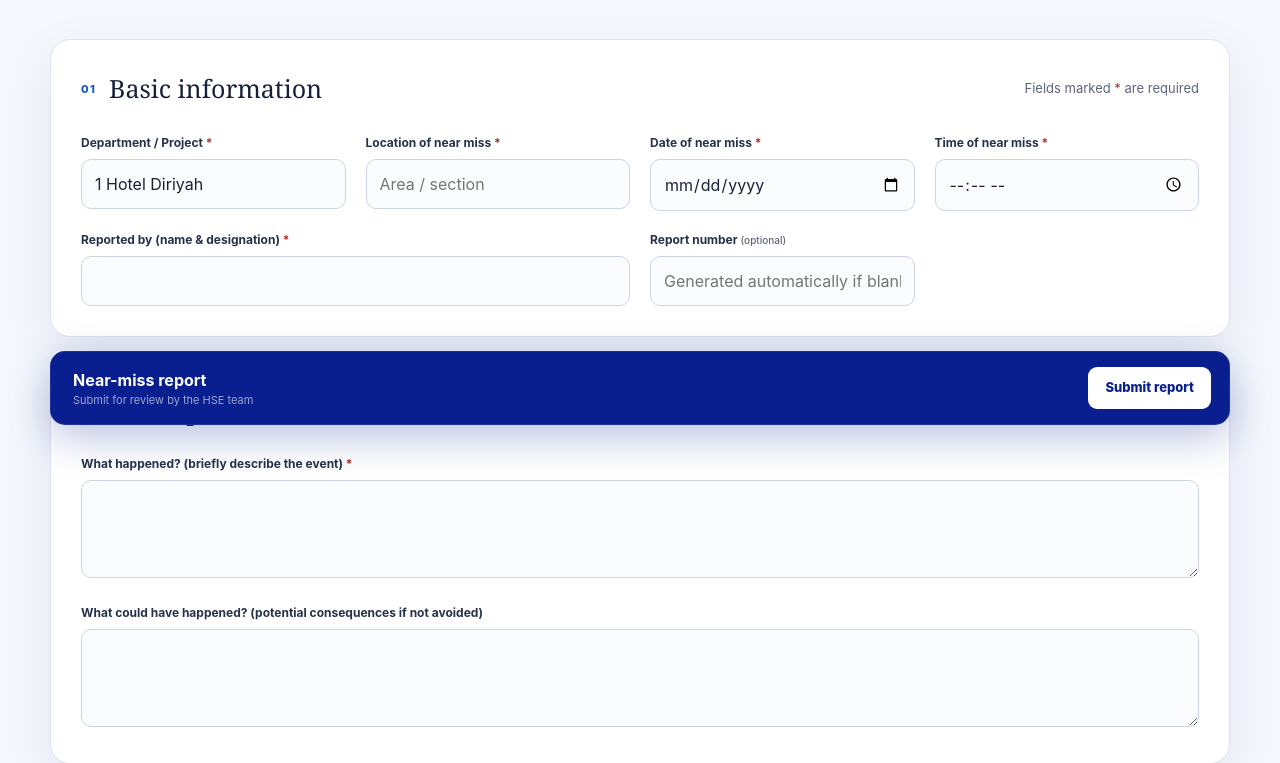
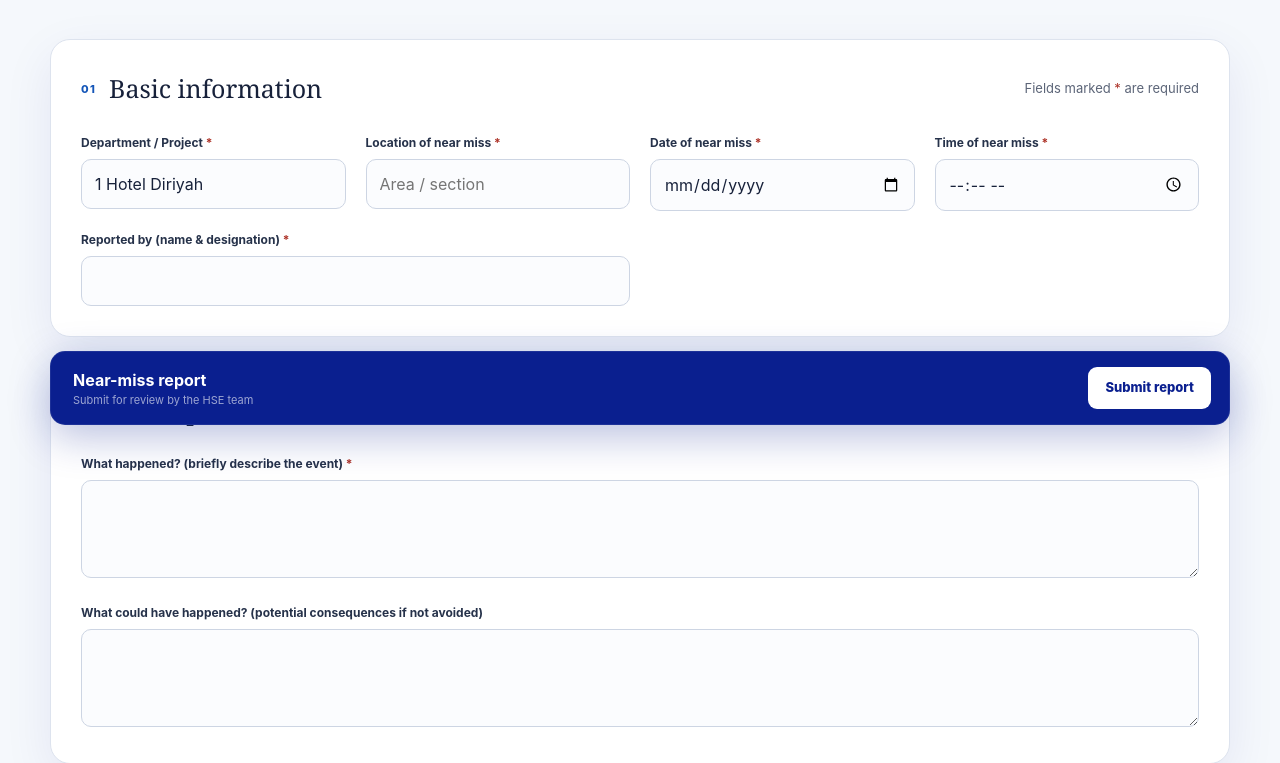
Before and after one commit to kamraanahmed1618-hue/Daily-Checklist, a Flask app: page /near-miss in a window 1280 px wide. Shown: the part 359-1122 px from the top of the page. Run offline with Flask 3, Linux system fonts and the light colour scheme; some libraries are stand-ins or nearby versions.

Commit message:
Always auto-generate report/violation numbers, remove manual override (#5)
Drop the "Report number" / "Violation number" input from all three
submission forms (OHS checklist, Near-Miss, Violation Notice). The
backend now always assigns the next sequential number (OHS-000N,
NM-000N, VN-000N) and ignores any client-supplied value entirely, so
numbering can no longer be skipped or collided by a typed-in value.

Co-authored-by: Claude <noreply@anthropic.com>

```diff
--- a/app.py
+++ b/app.py
@@ -304,7 +304,6 @@ def validate_inspection(payload: dict[str, Any]) -> dict[str, Any]:
         "inspection_date": clean_text(payload.get("inspectionDate"), "Date", 10),
         "inspection_time": clean_text(payload.get("inspectionTime"), "Time", 5),
         "shift": clean_text(payload.get("shift"), "Shift", 80),
-        "report_no": clean_text(payload.get("reportNo"), "Report number", 80, False),
         "remarks": clean_text(payload.get("remarks"), "Remarks", 3000, False),
         "signoff_name": clean_text(payload.get("signoffName"), "Sign-off name"),
     }
@@ -430,7 +429,6 @@ def validate_near_miss(payload: dict[str, Any]) -> dict[str, Any]:
         "corrective_actions": clean_list_text(payload.get("correctiveActions"), "Corrective action", 4),
         "preventive_measures": clean_list_text(payload.get("preventiveMeasures"), "Preventive measure", 4),
         "status": status,
-        "report_no": clean_text(payload.get("reportNo"), "Report number", 80, False),
         "photos": clean_photo_keys(payload.get("photoKeys")),
     }
 
@@ -449,7 +447,6 @@ def validate_violation(payload: dict[str, Any]) -> dict[str, Any]:
         "deduction_amount": clean_text(payload.get("deductionAmount"), "Deduction amount", 80, False),
         "issued_by_name": clean_text(payload.get("issuedByName"), "Issued by (name)"),
         "issued_by_position": clean_text(payload.get("issuedByPosition"), "Issued by (position)", 200, False),
-        "violation_no": clean_text(payload.get("violationNo"), "Violation number", 80, False),
     }
     if not re.fullmatch(r"\d{4}-\d{2}-\d{2}", record["violation_date"]):
         raise ValueError("Enter a valid date.")
@@ -575,7 +572,7 @@ def submit_inspection() -> tuple[Response, int] | Response:
             cursor = connection.cursor()
             cursor.execute(sql("SELECT COALESCE(MAX(seq), 0) + 1 AS next_seq FROM inspections"))
             seq = cursor.fetchone()["next_seq"]
-            report_no = record["report_no"] or f"OHS-{seq:04d}"
+            report_no = f"OHS-{seq:04d}"
             values = [
                 record_id, seq, report_no, record["project_name"], record["work_location"], record["contractor"],
                 record["inspected_by"], record["inspection_date"], record["inspection_time"], record["shift"],
@@ -609,7 +606,7 @@ def submit_near_miss() -> tuple[Response, int] | Response:
             cursor = connection.cursor()
             cursor.execute(sql("SELECT COALESCE(MAX(seq), 0) + 1 AS next_seq FROM near_miss_reports"))
             seq = cursor.fetchone()["next_seq"]
-            report_no = record["report_no"] or f"NM-{seq:04d}"
+            report_no = f"NM-{seq:04d}"
             values = [
                 record_id, seq, report_no, record["department_project"], record["incident_date"], record["incident_time"],
                 record["location"], record["reported_by"], record["what_happened"], record["could_have_happened"],
@@ -647,7 +644,7 @@ def submit_violation() -> tuple[Response, int] | Response:
             cursor = connection.cursor()
             cursor.execute(sql("SELECT COALESCE(MAX(seq), 0) + 1 AS next_seq FROM violation_notices"))
             seq = cursor.fetchone()["next_seq"]
-            violation_no = record["violation_no"] or f"VN-{seq:04d}"
+            violation_no = f"VN-{seq:04d}"
             values = [
                 record_id, seq, violation_no, record["project_name"], record["violation_date"], record["employee_name"],
                 record["employee_id"], record["company_contractor"], record["job_title"], record["violation_location"],
--- a/static/form.js
+++ b/static/form.js
@@ -35,7 +35,7 @@ function getDraft() {
 
 function collectState() {
   const fields = {};
-  ["projectName", "workLocation", "contractor", "inspectedBy", "reportNo", "inspectionDate", "inspectionTime", "shift", "remarks", "signoffName"].forEach((name) => {
+  ["projectName", "workLocation", "contractor", "inspectedBy", "inspectionDate", "inspectionTime", "shift", "remarks", "signoffName"].forEach((name) => {
     fields[name] = field(name)?.value || "";
   });
   const responses = {};
--- a/static/near_miss.js
+++ b/static/near_miss.js
@@ -46,7 +46,6 @@ async function submitReport(event) {
     incidentTime: field("incidentTime").value,
     location: field("location").value,
     reportedBy: field("reportedBy").value,
-    reportNo: field("reportNo").value,
     whatHappened: field("whatHappened").value,
     couldHaveHappened: field("couldHaveHappened").value,
     nearMissTypes,
--- a/static/violation.js
+++ b/static/violation.js
@@ -28,7 +28,6 @@ async function submitNotice(event) {
   const payload = {
     projectName: field("projectName").value,
     violationDate: field("violationDate").value,
-    violationNo: field("violationNo").value,
     employeeName: field("employeeName").value,
     employeeId: field("employeeId").value,
     companyContractor: field("companyContractor").value,
--- a/templates/index.html
+++ b/templates/index.html
@@ -39,7 +39,6 @@
       <label><span>Work location / zone <b>*</b></span><input name="workLocation" required maxlength="200" placeholder="e.g. Zone 3, Level 02"></label>
       <label><span>Contractor / subcontractor <b>*</b></span><input name="contractor" required maxlength="200"></label>
       <label><span>Inspected by <b>*</b></span><input name="inspectedBy" required maxlength="200"></label>
-      <label><span>Report number <small>(optional)</small></span><input name="reportNo" maxlength="80" placeholder="Generated automatically if blank"></label>
       <label><span>Date <b>*</b></span><input name="inspectionDate" type="date" required></label>
       <label><span>Time <b>*</b></span><input name="inspectionTime" type="time" required></label>
       <label><span>Shift <b>*</b></span><select name="shift" required><option value="">Select shift</option><option>Day</option><option>Night</option><option>Other</option></select></label>
--- a/templates/near_miss.html
+++ b/templates/near_miss.html
@@ -37,7 +37,6 @@
       <label><span>Date of near miss <b>*</b></span><input name="incidentDate" type="date" required></label>
       <label><span>Time of near miss <b>*</b></span><input name="incidentTime" type="time" required></label>
       <label class="wide"><span>Reported by (name &amp; designation) <b>*</b></span><input name="reportedBy" required maxlength="200"></label>
-      <label><span>Report number <small>(optional)</small></span><input name="reportNo" maxlength="80" placeholder="Generated automatically if blank"></label>
     </div>
   </section>
 
--- a/templates/violation.html
+++ b/templates/violation.html
@@ -34,7 +34,6 @@
     <div class="field-grid">
       <label><span>Project name <b>*</b></span><input name="projectName" required maxlength="200" value="1 Hotel Diriyah"></label>
       <label><span>Date <b>*</b></span><input name="violationDate" type="date" required></label>
-      <label><span>Violation number <small>(optional)</small></span><input name="violationNo" maxlength="80" placeholder="Generated automatically if blank"></label>
     </div>
   </section>
 
```
Also changed, not shown: test_app.py (+8 -8 lines).
